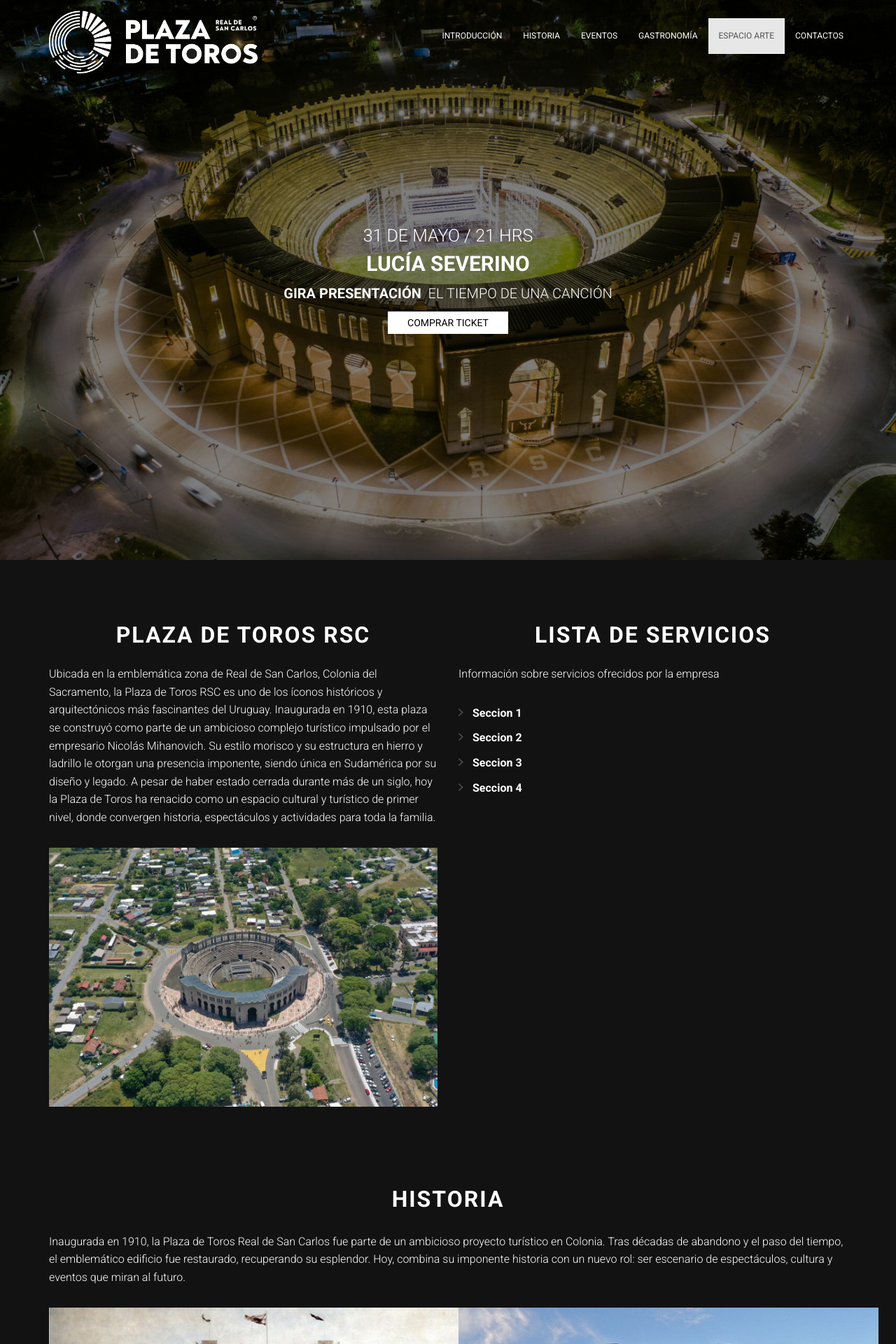
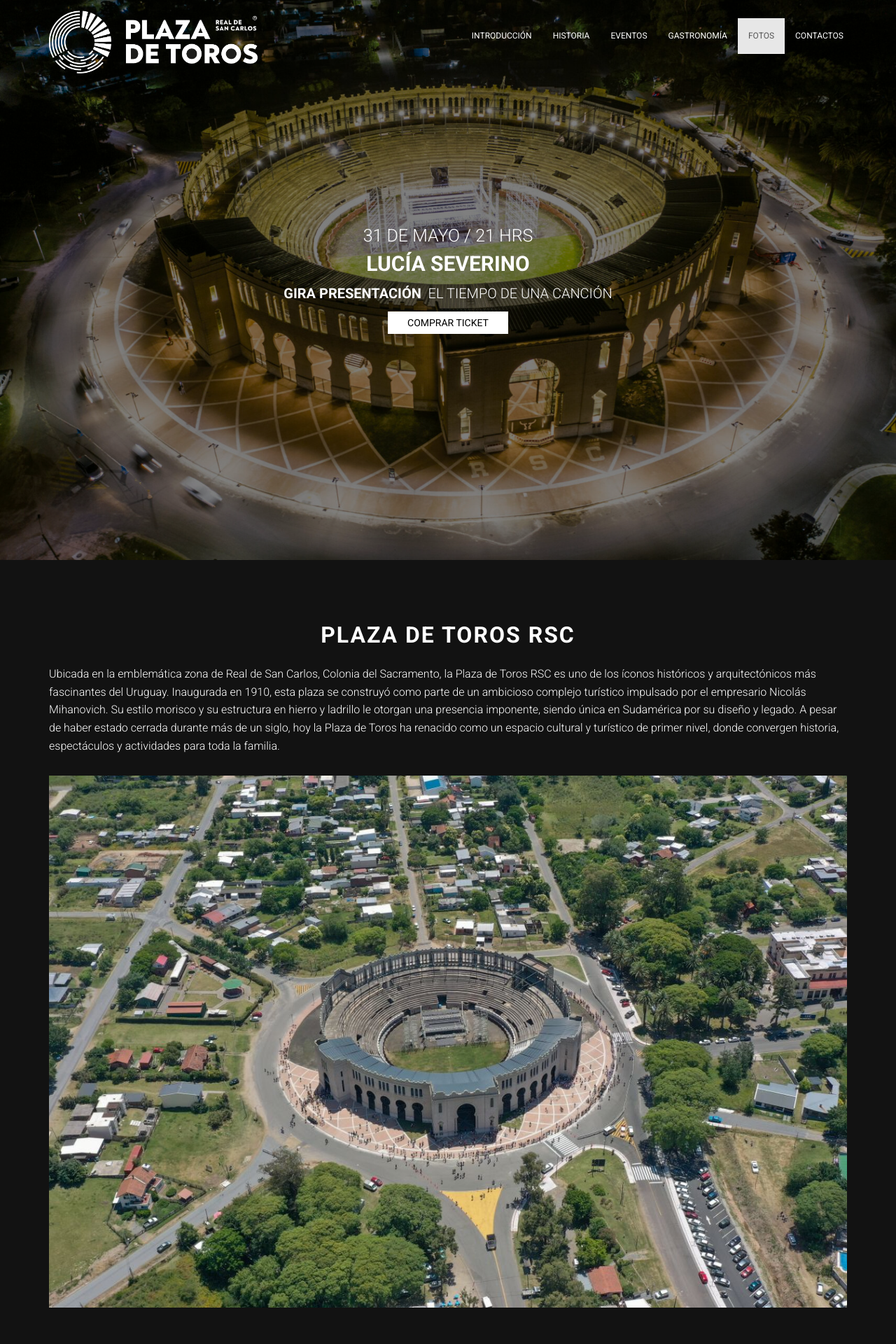
Before and after one commit to Citadin2025/demo-proyecto-plazatoros, a PHP site: page / in a window 1280 px wide. Shown: the top 1920 px of the page at 70% size. Run offline with PHP 8.4, Linux system fonts and the light colour scheme; data that the repository does not hold is empty; some libraries are stand-ins or nearby versions.

Commit message:
Pequeños cambios y agregue img a la section fotos para probarla

```diff
--- a/assets/css/main.css
+++ b/assets/css/main.css
@@ -995,4 +995,4 @@ ul li {
     text-align: center;
     text-shadow: 0 1px 2px rgba(0, 0, 0, .6);
     filter: alpha(opacity=50);
-    opacity: .5;
+    opacity: .5;}
--- a/index.html
+++ b/index.html
@@ -47,7 +47,7 @@
                     <li><a data-scroll href="#historia">Historia</a></li>
                     <li><a data-scroll href="#eventos">Eventos</a></li>
                     <li><a data-scroll href="#gastronomia">Gastronomía</a></li>
-                    <li><a data-scroll href="#arte">Espacio Arte</a></li>
+                    <li><a data-scroll href="#fotos">Fotos</a></li>
                     <li><a data-scroll href="./administrarEvento.html">Contactos</a></li>
                 </ul>
             </div>
@@ -73,8 +73,8 @@
     <!-- INTRO -->
     <section id="about" class="section about">
         <div class="container">
-            <div class="row">
-                <div class="col-sm-6">
+
+                <div class="col">
 
                     <h3 class="section-title">Plaza de Toros RSC</h3>
                     Ubicada en la emblemática zona de Real de San Carlos, Colonia del Sacramento, la Plaza de Toros RSC
@@ -93,23 +93,6 @@
 
                 </div><!-- /.col-sm-6 -->
 
-                <div class="col-sm-6">
-
-                    <h3 class="section-title multiple-title">Lista de Servicios</h3>
-
-                    <p>Información sobre servicios ofrecidos por la empresa</p>
-
-                    <ul class="list-arrow-right">
-
-                        <li> <a data-scroll href="#section_1">Seccion 1</a></li>
-                        <li> <a data-scroll href="#section_2">Seccion 2</a></li>
-                        <li> <a data-scroll href="#section_3">Seccion 3</a></li>
-                        <li> <a data-scroll href="#section_4">Seccion 4</a></li>
-
-                    </ul>
-
-                </div><!-- /.col-sm-6 -->
-            </div><!-- /.row -->
         </div><!-- /.container -->
     </section>
 
@@ -149,7 +132,7 @@
         <!-- Sección de Eventos con Carrusel -->
         <section id="eventos" class="section">
             <div class="container">
-                <h2 class="text-center">Eventos</h2>
+                <h2 class="text-center">EVENTOS</h2>
                 <div id="basicCarousel" class="carousel slide" data-ride="carousel" data-interval="7000">
                     <ol class="carousel-indicators" id="carousel-indicators"></ol>
                     <div class="carousel-inner" id="carousel-inner"></div>
@@ -290,7 +273,7 @@
     </section>
 
     <!-- ESPACIO ARTE -->
-    <section id="arte" class="section_arte">
+    <section id="fotos" class="section_arte">
         <div class="container">
             <div class="row">
                 <div class="col-md-12">
@@ -302,39 +285,39 @@
                     <ul class="grid">
 
                         <li class="grid-item grid-item-sm-6">
-                            <img alt="" class="img-responsive center-block" src="assets/images/photos/photos-1.jpg">
+                            <img alt="" class="img-responsive center-block" src="assets/images/photos/foto1.jpeg">
                         </li>
 
                         <li class="grid-item grid-item-sm-3">
-                            <img alt="" class="img-responsive center-block" src="assets/images/photos/photos-2.jpg">
+                            <img alt="" class="img-responsive center-block" src="assets/images/photos/foto2.jpeg">
                         </li>
 
                         <li class="grid-item grid-item-sm-3">
-                            <img alt="" class="img-responsive center-block" src="assets/images/photos/photos-3.jpg">
+                            <img alt="" class="img-responsive center-block" src="assets/images/photos/foto3.jpeg">
                         </li>
 
                         <li class="grid-item grid-item-sm-3">
-                            <img alt="" class="img-responsive center-block" src="assets/images/photos/photos-5.jpg">
+                            <img alt="" class="img-responsive center-block" src="assets/images/photos/foto4.jpeg">
                         </li>
 
                         <li class="grid-item grid-item-sm-3">
-                            <img alt="" class="img-responsive center-block" src="assets/images/photos/photos-6.jpg">
+                            <img alt="" class="img-responsive center-block" src="assets/images/photos/foto5.jpeg">
                         </li>
 
                         <li class="grid-item grid-item-sm-3">
-                            <img alt="" class="img-responsive center-block" src="assets/images/photos/photos-7.jpg">
+                            <img alt="" class="img-responsive center-block" src="assets/images/photos/foto6.jpeg">
                         </li>
 
                         <li class="grid-item grid-item-sm-3">
-                            <img alt="" class="img-responsive center-block" src="assets/images/photos/photos-8.jpg">
+                            <img alt="" class="img-responsive center-block" src="assets/images/photos/foto7.jpeg">
                         </li>
 
                         <li class="grid-item grid-item-sm-3">
-                            <img alt="" class="img-responsive center-block" src="assets/images/photos/photos-2.jpg">
+                            <img alt="" class="img-responsive center-block" src="assets/images/photos/foto8.jpeg">
                         </li>
 
                         <li class="grid-item grid-item-sm-3">
-                            <img alt="" class="img-responsive center-block" src="assets/images/photos/photos-3.jpg">
+                            <img alt="" class="img-responsive center-block" src="assets/images/photos/foto9.jpeg">
                         </li>
                     </ul>
                 </div>
```
Also changed, not shown: assets/images/photos/foto1.jpeg (added), assets/images/photos/foto10.jpeg (added), assets/images/photos/foto2.jpeg (added), assets/images/photos/foto3.jpeg (added), assets/images/photos/foto4.jpeg (added), assets/images/photos/foto5.jpeg (added), assets/images/photos/foto6.jpeg (added), assets/images/photos/foto7.jpeg (added), assets/images/photos/foto8.jpeg (added), assets/images/photos/foto9.jpeg (added).
